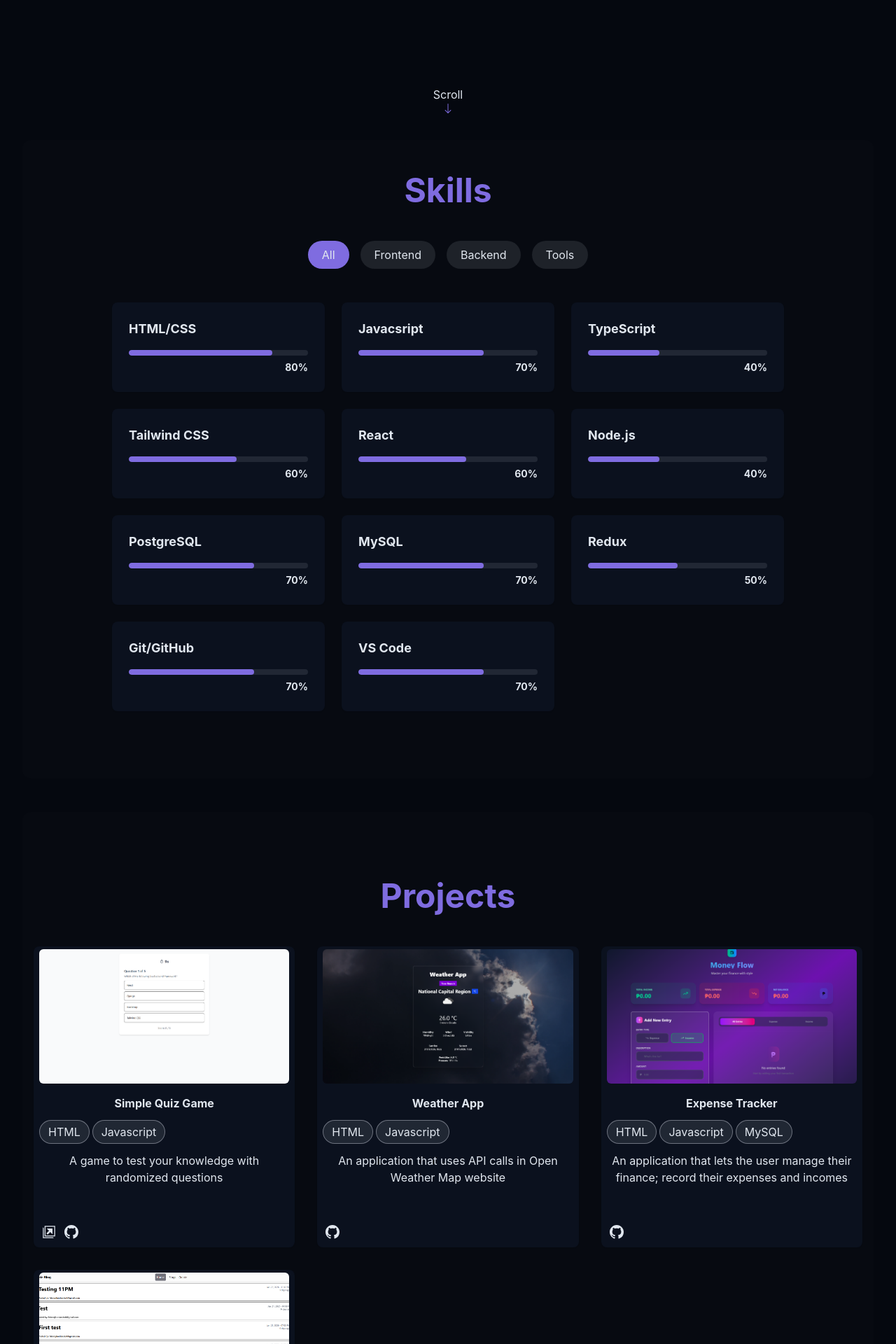
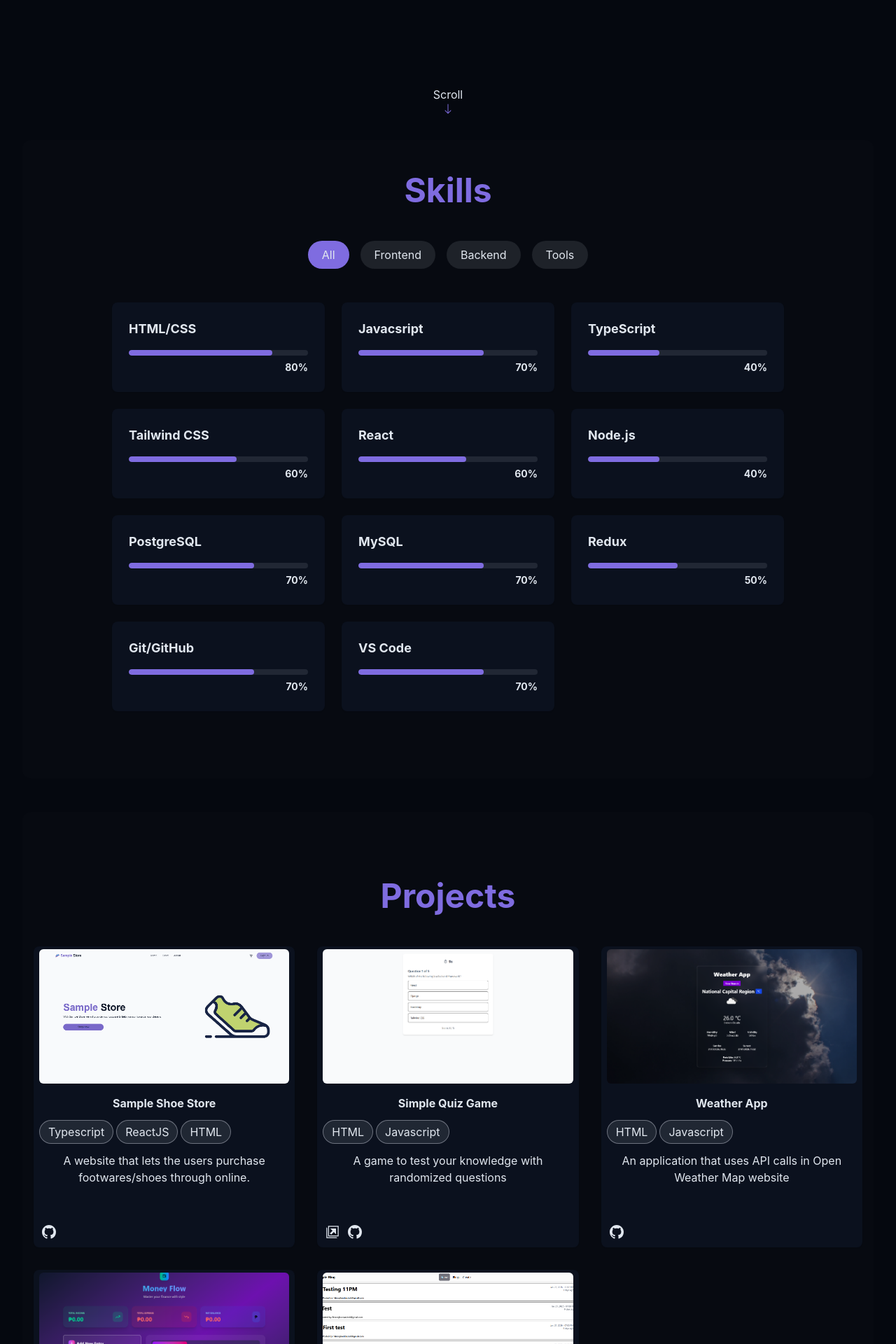
Before and after one commit to fabrosjhordan-cmd/Personal-Project-Portfolio, a React (Vite) app: page / in a window 1280 px wide. Shown: the part 600-2520 px from the top of the page at 70% size. Built offline with nearby package versions, Linux system fonts and the light colour scheme; a web font is replaced by a local one.

Commit message:
Added: Sample Shoe Store Project

```diff
--- a/src/components/HeroSection.tsx
+++ b/src/components/HeroSection.tsx
@@ -1,7 +1,18 @@
+import { useEffect, useState } from "react";
 import { BsArrowDown } from "react-icons/bs"
 
 
 export const HeroSection = () =>{
+    const [isScrolled, setIsScrolled] = useState(false);
+
+    useEffect(()=>{
+        const handleScroll = () =>{
+            setIsScrolled(window.scrollY > 10);
+        }
+        window.addEventListener('scroll', handleScroll);
+        return ()=> window.removeEventListener('scroll', handleScroll)
+    }, [])
+
     return (
         <section id='hero' className="relative min-h-screen flex flex-col items-center justify-center px-4">
             <div className="container max-w-4xl mx-auto text-center z-10">
@@ -21,7 +32,7 @@ export const HeroSection = () =>{
                 </div>
             </div>
 
-            <div className="absolute bottom-7 flex flex-col items-center animate-bounce">
+            <div className={`${isScrolled ? 'hidden' : 'absolute bottom-7 flex flex-col items-center animate-bounce'}`}>
                 Scroll
                 <span><BsArrowDown className="text-primary" /></span>
             </div>
--- a/src/components/Projects.tsx
+++ b/src/components/Projects.tsx
@@ -3,6 +3,8 @@ import { ImNewTab } from "react-icons/im"
 
 
 const projects =[
+    {title: 'Sample Shoe Store', image: '/shoe_store_sample_pic.png', tags: ['Typescript', 'ReactJS', 'HTML'], intro: 'A website that lets the users purchase footwares/shoes through online.', vercel: '', github: 'https://github.com/fabrosjhordan-cmd/Shoe-Sample-Store'},
+
     {title: 'Simple Quiz Game', image: '/quiz_game_pic.png', tags: ['HTML', 'Javascript'], intro: 'A game to test your knowledge with randomized questions ', vercel: 'https://quiz-game-theta-beryl.vercel.app/', github: 'https://github.com/fabrosjhordan-cmd/quiz-game'},
 
     {title: 'Weather App', image: '/weather_app.png', tags: ['HTML', 'Javascript'], intro: 'An application that uses API calls in Open Weather Map website', vercel: '', github: 'https://github.com/fabrosjhordan-cmd/weatherapp'},
@@ -10,9 +12,8 @@ const projects =[
     {title: 'Expense Tracker', image: '/expense_tracker_pic.png', tags: ['HTML', 'Javascript', 'MySQL'], intro: 'An application that lets the user manage their finance; record their expenses and incomes', vercel: '', github: 'https://github.com/fabrosjhordan-cmd/expensetracker'},
 
      {title: 'Simple Blog', image: '/simple_blog_pic.png', tags: ['Typescript', 'Supabase/PostgreSQL'], intro: 'A Simple Blog made by using ReactJS and Supabase with Tailwind styling.', vercel: 'https://simpleblog-puce.vercel.app/', github: 'https://github.com/fabrosjhordan-cmd/simple-blog-react-redux' },
+]
 
-
-]
 export const Projects = () =>{
     return (
         <section id="projects" className="relative px-4 py-24 bg-primary-foreground/1 mb-24 rounded-xl">
--- a/src/pages/Home.tsx
+++ b/src/pages/Home.tsx
@@ -21,7 +21,7 @@ export const Home = () =>{
                 <NavBar />
 
 
-            <div id="home" className="min-h-screen container bg-background text-foreground overflow-x-hidden ">
+            <div id="home" className="min-h-screen container bg-background text-foreground overflow-x-hidden">
             {/* Main Body */}
             <main>
                 <HeroSection />
```
Also changed, not shown: public/shoe_store_sample_pic.png (added).
